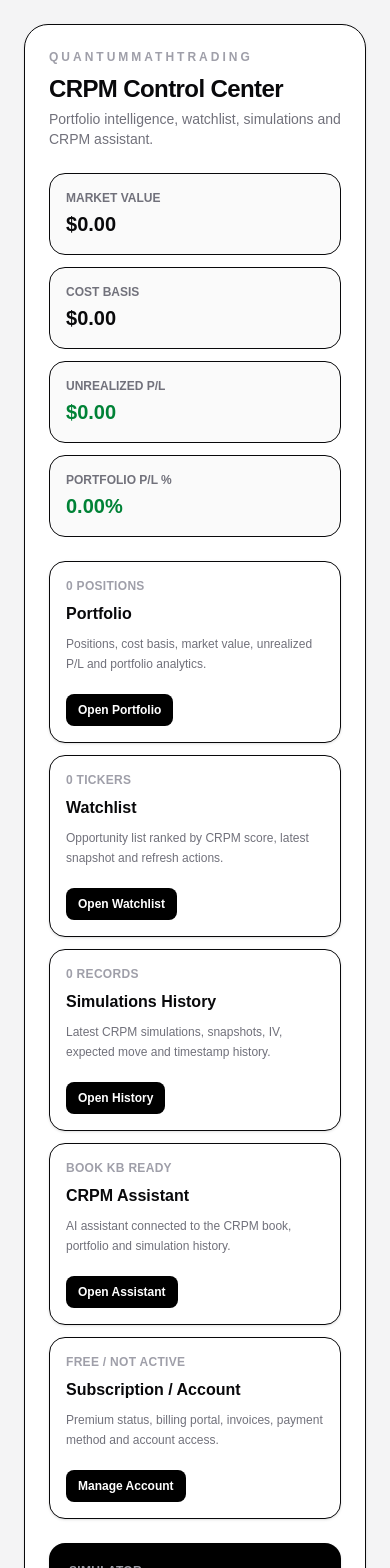
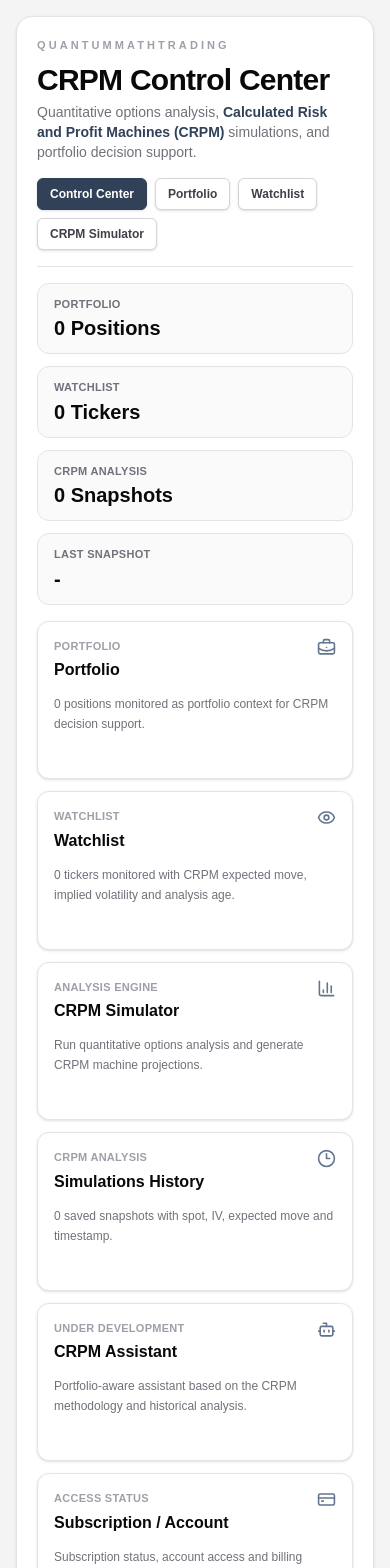
Before and after one commit to massimilianoriolfo-code/quantummathtrading-v2, a Next.js app: page /dashboard in a window 390 px wide. Shown: the top 1568 px of the page. Built offline with nearby package versions, Linux system fonts and the light colour scheme; no server answers.

Commit message:
Add CRPM Assistant placeholder

```diff
--- /dev/null
+++ b/app/dashboard/assistant/page.tsx
@@ -0,0 +1,168 @@
+import Link from 'next/link'
+import DashboardNav from '@/components/dashboard/DashboardNav'
+import {
+  Bot,
+  CheckCircle2,
+  Circle,
+  ShieldCheck,
+} from 'lucide-react'
+
+const assistantComponents = [
+  {
+    label: 'Knowledge Base',
+    status: 'Not Connected',
+  },
+  {
+    label: 'Portfolio Context',
+    status: 'Not Connected',
+  },
+  {
+    label: 'Watchlist Context',
+    status: 'Not Connected',
+  },
+  {
+    label: 'Analysis History',
+    status: 'Not Connected',
+  },
+]
+
+const consoleItems = [
+  'Expected Move interpretation',
+  'Implied Volatility analysis',
+  'CRPM Machine selection support',
+  'Portfolio context review',
+  'Historical analysis review',
+  'Probability cone interpretation',
+]
+
+export default function CRPMAssistantPage() {
+  return (
+    <main className="min-h-screen bg-zinc-100 p-4 text-zinc-950 md:p-6">
+      <div className="mx-auto max-w-7xl">
+        <div className="rounded-2xl border border-zinc-200 bg-white p-5 shadow-sm">
+          <div className="border-b border-zinc-200 pb-4">
+            <Link
+              href="/dashboard"
+              className="text-xs font-bold uppercase tracking-wide text-zinc-500 hover:text-zinc-900"
+            >
+              ← Back to Control Center
+            </Link>
+
+            <div className="mt-3 flex items-start justify-between gap-4">
+              <div>
+                <p className="text-[11px] font-bold uppercase tracking-[0.28em] text-zinc-400">
+                  QuantumMathTrading
+                </p>
+
+                <h1 className="mt-2 text-3xl font-bold tracking-tight">
+                  CRPM Assistant
+                </h1>
+
+                <p className="mt-1 max-w-3xl text-sm text-zinc-500">
+                  Portfolio-aware assistant based on the{' '}
+                  <span className="font-bold text-slate-700">
+                    Calculated Risk and Profit Machines (CRPM)
+                  </span>{' '}
+                  methodology, historical analysis and future knowledge base integration.
+                </p>
+              </div>
+
+              <div className="hidden items-center gap-2 rounded-md bg-amber-50 px-3 py-2 text-[12px] font-bold text-amber-700 md:inline-flex">
+                <ShieldCheck size={16} />
+                Under Development
+              </div>
+            </div>
+
+            <DashboardNav active="dashboard" />
+          </div>
+
+          <div className="mt-4 rounded-xl border border-zinc-200 bg-zinc-50 p-5">
+            <div className="flex items-start gap-4">
+              <div className="flex h-11 w-11 items-center justify-center rounded-xl bg-slate-700 text-white">
+                <Bot size={22} />
+              </div>
+
+              <div>
+                <div className="text-[11px] font-bold uppercase tracking-wide text-zinc-400">
+                  Assistant Console
+                </div>
+
+                <h2 className="mt-1 text-xl font-bold text-zinc-950">
+                  CRPM Assistant is being prepared
+                </h2>
+
+                <p className="mt-2 max-w-4xl text-sm leading-6 text-zinc-600">
+                  This section will become the analytical assistant for the CRPM
+                  methodology. It will not execute trades. Its purpose is to
+                  support quantitative reasoning, portfolio interpretation,
+                  watchlist review and historical simulation analysis.
+                </p>
+              </div>
+            </div>
+          </div>
+
+          <div className="mt-4 grid gap-3 md:grid-cols-2">
+            <div className="rounded-xl border border-zinc-200 bg-white p-4 shadow-sm">
+              <div className="text-[11px] font-bold uppercase tracking-wide text-zinc-400">
+                System Status
+              </div>
+
+              <h3 className="mt-2 text-[18px] font-bold text-zinc-950">
+                CRPM Assistant Components
+              </h3>
+
+              <div className="mt-4 space-y-3 text-sm">
+                {assistantComponents.map((item) => (
+                  <div
+                    key={item.label}
+                    className="flex items-center justify-between gap-4 border-b border-zinc-100 pb-2 last:border-b-0 last:pb-0"
+                  >
+                    <div className="flex items-center gap-2 text-zinc-700">
+                      <Circle size={10} className="text-amber-500" />
+                      <span>{item.label}</span>
+                    </div>
+
+                    <span className="whitespace-nowrap text-[12px] font-semibold text-amber-600">
+                      {item.status}
+                    </span>
+                  </div>
+                ))}
+              </div>
+            </div>
+
+            <div className="rounded-xl border border-zinc-200 bg-white p-4 shadow-sm">
+              <div className="text-[11px] font-bold uppercase tracking-wide text-zinc-400">
+                Assistant Console
+              </div>
+
+              <h3 className="mt-2 text-[18px] font-bold text-zinc-950">
+                Coming Soon
+              </h3>
+
+              <div className="mt-4 space-y-2 text-sm text-zinc-600">
+                {consoleItems.map((item) => (
+                  <div key={item} className="flex items-center gap-2">
+                    <CheckCircle2 size={14} className="text-slate-500" />
+                    <span>{item}</span>
+                  </div>
+                ))}
+              </div>
+            </div>
+          </div>
+
+          <div className="mt-4 rounded-xl border border-zinc-200 bg-white p-4">
+            <div className="text-[11px] font-bold uppercase tracking-wide text-zinc-400">
+              Product Boundary
+            </div>
+
+            <p className="mt-2 text-[12px] leading-5 text-zinc-600">
+              The CRPM Assistant is designed for analysis, interpretation and
+              decision support. It is not a broker, it does not execute trades,
+              and it does not replace independent financial judgment.
+            </p>
+          </div>
+        </div>
+      </div>
+    </main>
+  )
+}
--- a/app/dashboard/page.tsx
+++ b/app/dashboard/page.tsx
@@ -1,14 +1,100 @@
 import { currentUser } from '@clerk/nextjs/server'
 import { UserButton } from '@clerk/nextjs'
 import Link from 'next/link'
-import ManageSubscriptionButton from './ManageSubscriptionButton'
+import DashboardNav from '@/components/dashboard/DashboardNav'
 import { supabaseAdmin } from '@/lib/supabaseAdmin'
+import {
+  BarChart3,
+  Bot,
+  BriefcaseBusiness,
+  Clock3,
+  CreditCard,
+  Eye,
+} from 'lucide-react'
+
+function formatNumber(value: number) {
+  return value.toLocaleString('en-US')
+}
+
+function formatDate(value: string | null | undefined) {
+  if (!value) return '-'
+
+  return new Intl.DateTimeFormat('it-IT', {
+    day: '2-digit',
+    month: '2-digit',
+    year: '2-digit',
+    hour: '2-digit',
+    minute: '2-digit',
+  }).format(new Date(value))
+}
+
+function MetricCard({
+  label,
+  value,
+}: {
+  label: string
+  value: string
+}) {
+  return (
+    <div className="rounded-xl border border-zinc-200 bg-zinc-50 px-4 py-3">
+      <div className="text-[11px] font-bold uppercase tracking-wide text-zinc-500">
+        {label}
+      </div>
+      <div className="mt-1 text-[20px] font-bold leading-tight text-zinc-950">
+        {value}
+      </div>
+    </div>
+  )
+}
+
+function ControlCard({
+  title,
+  stat,
+  description,
+  href,
+  icon,
+}: {
+  title: string
+  stat: string
+  description: string
+  href: string
+  icon: React.ReactNode
+}) {
+  return (
+    <Link
+      href={href}
+      className="group flex min-h-[128px] flex-col justify-between rounded-xl border border-zinc-200 bg-white p-4 shadow-sm transition hover:-translate-y-0.5 hover:border-slate-400 hover:shadow-md"
+    >
+      <div>
+        <div className="flex items-start justify-between gap-3">
+          <div>
+            <div className="text-[11px] font-bold uppercase tracking-wide text-zinc-400">
+              {stat}
+            </div>
+            <h2 className="mt-1 text-[16px] font-bold text-zinc-950">
+              {title}
+            </h2>
+          </div>
+
+          <div className="text-slate-500">
+            {icon}
+          </div>
+        </div>
+
+        <p className="mt-3 text-[12px] leading-5 text-zinc-500">
+          {description}
+        </p>
+      </div>
+
+     <div className="mt-3 h-4" />
+    </Link>
+  )
+}
 
 export default async function DashboardPage() {
   const user = await currentUser()
 
-  const isPremium =
-    user?.publicMetadata?.isPremium === true
+  const isPremium = user?.publicMetadata?.isPremium === true
 
   const { data: simulations } = user
     ? await supabaseAdmin
@@ -31,242 +117,138 @@ export default async function DashboardPage() {
   const { data: portfolio } = user
     ? await supabaseAdmin
         .from('portfolio')
-        .select('id, ticker, company, quantity, average_cost, created_at')
+        .select('id, ticker, company, quantity, average_cost, market_price, snapshot_time, created_at')
         .eq('clerk_user_id', user.id)
         .order('created_at', { ascending: false })
     : { data: [] }
 
-  const latestSimulationMap = new Map()
+  const latestSnapshot =
+    [
+      ...(simulations?.map((item) => item.created_at) || []),
+      ...(portfolio?.map((item) => item.snapshot_time).filter(Boolean) || []),
+    ]
+      .filter(Boolean)
+      .sort()
+      .reverse()[0] || null
 
-  simulations?.forEach((simulation) => {
-    if (!latestSimulationMap.has(simulation.ticker)) {
-      latestSimulationMap.set(simulation.ticker, simulation)
-    }
-  })
-
-  let totalMarketValue = 0
-  let totalCostBasis = 0
-  let totalUnrealizedPL = 0
-
-  portfolio?.forEach((position) => {
-    const latest =
-      latestSimulationMap.get(position.ticker)
-
-    if (!latest) return
-
-    const quantity =
-      Number(position.quantity)
-
-    const costBasisPerShare =
-      Number(position.average_cost)
-
-    const marketPrice =
-      Number(latest.spot)
-
-    const marketValue =
-      quantity * marketPrice
-
-    const costBasis =
-      quantity * costBasisPerShare
-
-    totalMarketValue += marketValue
-    totalCostBasis += costBasis
-    totalUnrealizedPL += marketValue - costBasis
-  })
-
-  const portfolioPLPercent =
-    totalCostBasis > 0
-      ? (totalUnrealizedPL / totalCostBasis) * 100
-      : 0
+  const portfolioCount = portfolio?.length || 0
+  const watchlistCount = watchlist?.length || 0
+  const simulationsCount = simulations?.length || 0
 
   const controlCards = [
     {
       title: 'Portfolio',
-      description:
-        'Positions, cost basis, market value, unrealized P/L and portfolio analytics.',
+      stat: 'PORTFOLIO',
+      description: `${formatNumber(portfolioCount)} positions monitored as portfolio context for CRPM decision support.`,
       href: '/dashboard/portfolio',
-      stat: `${portfolio?.length || 0} positions`,
-      action: 'Open Portfolio',
+      icon: <BriefcaseBusiness size={19} />,
     },
     {
       title: 'Watchlist',
-      description:
-        'Opportunity list ranked by CRPM score, latest snapshot and refresh actions.',
+      stat: 'WATCHLIST',
+      description: `${formatNumber(watchlistCount)} tickers monitored with CRPM expected move, implied volatility and analysis age.`,
       href: '/dashboard/watchlist',
-      stat: `${watchlist?.length || 0} tickers`,
-      action: 'Open Watchlist',
+      icon: <Eye size={19} />,
+    },
+    {
+      title: 'CRPM Simulator',
+      stat: 'ANALYSIS ENGINE',
+      description: 'Run quantitative options analysis and generate CRPM machine projections.',
+      href: '/simulatore-pro',
+      icon: <BarChart3 size={19} />,
     },
     {
       title: 'Simulations History',
-      description:
-        'Latest CRPM simulations, snapshots, IV, expected move and timestamp history.',
+      stat: 'CRPM ANALYSIS',
+      description: `${formatNumber(simulationsCount)} saved snapshots with spot, IV, expected move and timestamp.`,
       href: '/dashboard/simulations',
-      stat: `${simulations?.length || 0} records`,
-      action: 'Open History',
+      icon: <Clock3 size={19} />,
     },
     {
   title: 'CRPM Assistant',
+  stat: 'UNDER DEVELOPMENT',
   description:
-        'AI assistant connected to the CRPM book, portfolio and simulation history.',
+    'Portfolio-aware assistant based on the CRPM methodology and historical analysis.',
   href: '/dashboard/assistant',
-      stat: 'Book KB ready',
-      action: 'Open Assistant',
+  icon: <Bot size={19} />,
 },
     {
       title: 'Subscription / Account',
-      description:
-        'Premium status, billing portal, invoices, payment method and account access.',
+      stat: isPremium ? 'PREMIUM ACTIVE' : 'ACCESS STATUS',
+      description: 'Subscription status, account access and billing management.',
       href: '/dashboard/account',
-      stat: isPremium ? 'Premium Active' : 'Free / Not Active',
-      action: 'Manage Account',
+      icon: <CreditCard size={19} />,
     },
   ]
 
   return (
-    <main className="min-h-screen bg-zinc-100 p-6 text-zinc-950">
+    <main className="min-h-screen bg-zinc-100 p-4 text-zinc-950 md:p-6">
       <div className="mx-auto max-w-7xl">
-        <div className="rounded-3xl border bg-white p-6 shadow-sm">
+        <div className="rounded-2xl border border-zinc-200 bg-white p-5 shadow-sm">
+          <div className="border-b border-zinc-200 pb-4">
             <div className="flex items-start justify-between gap-4">
               <div>
-              <p className="text-xs font-bold uppercase tracking-[0.25em] text-zinc-400">
+                <p className="text-[11px] font-bold uppercase tracking-[0.28em] text-zinc-400">
                   QuantumMathTrading
                 </p>
 
-              <h1 className="mt-2 text-2xl font-bold tracking-tight">
+                <h1 className="mt-2 text-3xl font-bold tracking-tight">
                   CRPM Control Center
                 </h1>
 
                 <p className="mt-1 text-sm text-zinc-500">
-                Portfolio intelligence, watchlist, simulations and CRPM assistant.
+                  Quantitative options analysis,{' '}
+                  <span className="font-bold text-slate-700">
+                    Calculated Risk and Profit Machines (CRPM)
+                  </span>{' '}
+                  simulations, and portfolio decision support.
                 </p>
               </div>
 
-            <UserButton />
-          </div>
-
-          <div className="mt-6 grid gap-3 md:grid-cols-4">
-            <div className="rounded-2xl border bg-zinc-50 p-4">
-              <div className="text-xs font-semibold uppercase text-zinc-500">
-                Market Value
-              </div>
-              <div className="mt-1 text-xl font-bold">
-                ${totalMarketValue.toFixed(2)}
-              </div>
-            </div>
-
-            <div className="rounded-2xl border bg-zinc-50 p-4">
-              <div className="text-xs font-semibold uppercase text-zinc-500">
-                Cost Basis
-              </div>
-              <div className="mt-1 text-xl font-bold">
-                ${totalCostBasis.toFixed(2)}
-              </div>
-            </div>
-
-            <div className="rounded-2xl border bg-zinc-50 p-4">
-              <div className="text-xs font-semibold uppercase text-zinc-500">
-                Unrealized P/L
-              </div>
-              <div
-                className={
-                  totalUnrealizedPL >= 0
-                    ? 'mt-1 text-xl font-bold text-green-700'
-                    : 'mt-1 text-xl font-bold text-red-700'
-                }
-              >
-                ${totalUnrealizedPL.toFixed(2)}
-              </div>
-            </div>
-
-            <div className="rounded-2xl border bg-zinc-50 p-4">
-              <div className="text-xs font-semibold uppercase text-zinc-500">
-                Portfolio P/L %
-              </div>
-              <div
-                className={
-                  portfolioPLPercent >= 0
-                    ? 'mt-1 text-xl font-bold text-green-700'
-                    : 'mt-1 text-xl font-bold text-red-700'
-                }
-              >
-                {portfolioPLPercent.toFixed(2)}%
-              </div>
-            </div>
-          </div>
-
-          <div className="mt-6 grid gap-3 md:grid-cols-2 xl:grid-cols-5">
-            {controlCards.map((card) => (
-              <Link
-                key={card.title}
-                href={card.href}
-                className="group rounded-2xl border bg-white p-4 shadow-sm transition hover:-translate-y-0.5 hover:border-zinc-400 hover:shadow-md"
-              >
-                <div className="flex h-full flex-col justify-between">
-                  <div>
-                    <div className="text-xs font-bold uppercase tracking-wide text-zinc-400">
-                      {card.stat}
-                    </div>
-
-                    <h2 className="mt-2 text-base font-bold">
-                      {card.title}
-                    </h2>
-
-                    <p className="mt-2 text-xs leading-5 text-zinc-500">
-                      {card.description}
-                    </p>
-                  </div>
-
-                  <div className="mt-5 inline-flex w-fit rounded-lg bg-black px-3 py-2 text-xs font-bold text-white transition group-hover:opacity-90">
-                    {card.action}
-                  </div>
-                </div>
-              </Link>
-            ))}
-          </div>
-
-          <div className="mt-6 grid gap-3 md:grid-cols-2">
-            <Link
-              href="/simulatore-pro"
-              className="rounded-2xl bg-black p-5 text-white shadow-sm transition hover:opacity-90"
-            >
-              <div className="text-xs font-bold uppercase tracking-wide text-zinc-400">
-                Simulator
-              </div>
-
-              <h2 className="mt-2 text-lg font-bold">
-                Open CRPM Simulator
-              </h2>
-
-              <p className="mt-2 text-xs leading-5 text-zinc-300">
-                Run quantitative options analysis, refresh snapshots and generate CRPM machine outputs.
-              </p>
-            </Link>
-
-            <ManageSubscriptionButton />
-          </div>
-
-          <div className="mt-6 rounded-2xl border bg-zinc-50 p-4">
-            <div className="flex flex-wrap items-center justify-between gap-3">
-              <div>
-                <h2 className="text-sm font-bold">
-                  Subscription Status
-                </h2>
-
-                <p className="mt-1 text-xs text-zinc-500">
-                  Current account access level.
-                </p>
-              </div>
-
+              <div className="flex items-center gap-3">
                 <span
                   className={
                     isPremium
-                    ? 'rounded-full bg-green-100 px-3 py-1 text-xs font-bold text-green-700'
-                    : 'rounded-full bg-red-100 px-3 py-1 text-xs font-bold text-red-700'
+                      ? 'hidden rounded-md bg-emerald-50 px-2.5 py-1 text-[11px] font-bold text-emerald-700 md:inline-flex'
+                      : 'hidden rounded-md bg-red-50 px-2.5 py-1 text-[11px] font-bold text-red-700 md:inline-flex'
                   }
                 >
                   {isPremium ? 'Premium Active' : 'Free / Not Active'}
                 </span>
+
+                <UserButton />
               </div>
+            </div>
+
+            <DashboardNav active="dashboard" />
+          </div>
+
+          <div className="mt-4 grid gap-3 md:grid-cols-4">
+            <MetricCard
+              label="Portfolio"
+              value={`${formatNumber(portfolioCount)} Positions`}
+            />
+
+            <MetricCard
+              label="Watchlist"
+              value={`${formatNumber(watchlistCount)} Tickers`}
+            />
+
+            <MetricCard
+  label="CRPM Analysis"
+  value={`${formatNumber(simulationsCount)} Snapshots`}
+/>
+
+            <MetricCard
+              label="Last Snapshot"
+              value={formatDate(latestSnapshot)}
+            />
+          </div>
+
+          <div className="mt-4 grid gap-3 md:grid-cols-2 xl:grid-cols-3">
+            {controlCards.map((card) => (
+              <ControlCard key={card.title} {...card} />
+            ))}
           </div>
         </div>
       </div>
--- /dev/null
+++ b/components/dashboard/DashboardNav.tsx
@@ -0,0 +1,36 @@
+import Link from 'next/link'
+
+type Props = {
+  active: 'dashboard' | 'portfolio' | 'watchlist' | 'simulator'
+}
+
+const items = [
+  { key: 'dashboard', label: 'Control Center', href: '/dashboard' },
+  { key: 'portfolio', label: 'Portfolio', href: '/dashboard/portfolio' },
+  { key: 'watchlist', label: 'Watchlist', href: '/dashboard/watchlist' },
+  { key: 'simulator', label: 'CRPM Simulator', href: '/simulatore-pro' },
+] as const
+
+export default function DashboardNav({ active }: Props) {
+  return (
+    <nav className="mt-4 flex flex-wrap items-center gap-2">
+      {items.map((item) => {
+        const isActive = item.key === active
+
+        return (
+          <Link
+            key={item.key}
+            href={item.href}
+            className={
+              isActive
+                ? 'inline-flex h-8 items-center justify-center rounded-md border border-slate-700 bg-slate-700 px-3 text-[12px] font-semibold text-white shadow-sm'
+                : 'inline-flex h-8 items-center justify-center rounded-md border border-zinc-300 bg-white px-3 text-[12px] font-semibold text-zinc-700 shadow-sm transition hover:border-slate-500 hover:bg-zinc-50 hover:text-zinc-950'
+            }
+          >
+            {item.label}
+          </Link>
+        )
+      })}
+    </nav>
+  )
+}
```
Lines whose indentation alone changed are shown as unchanged.
